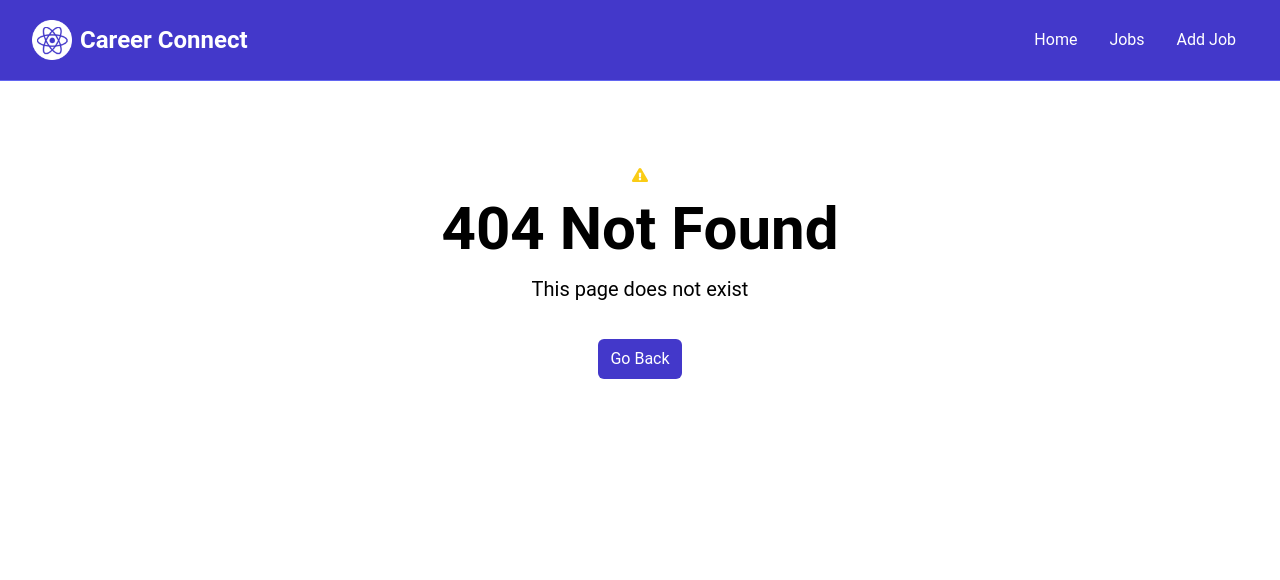
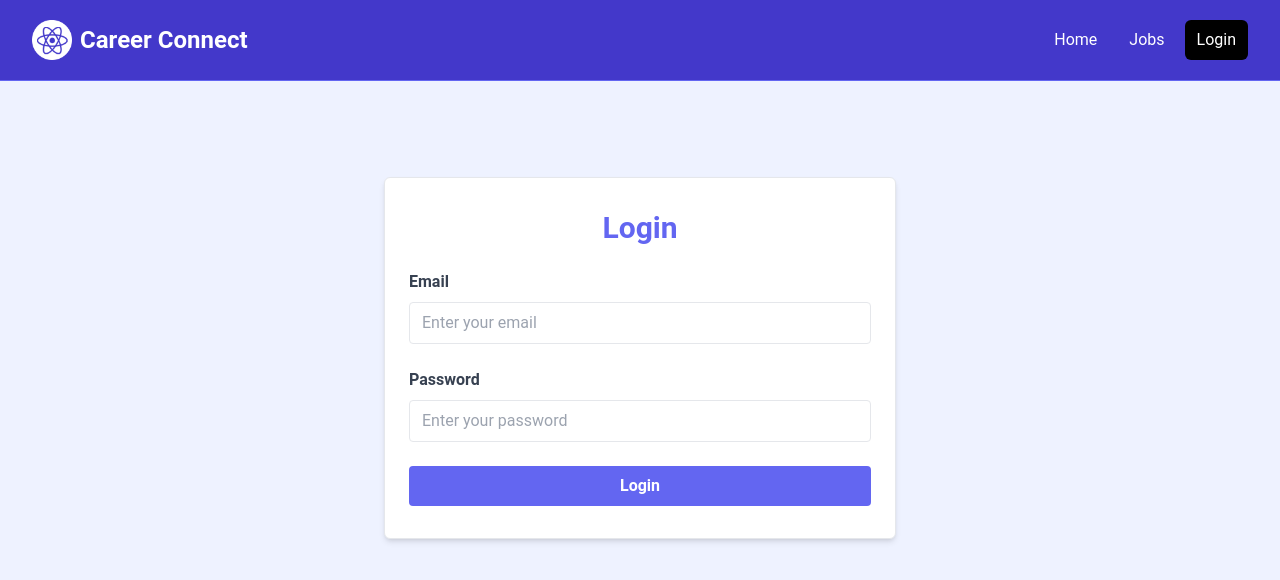
Before and after one commit to kjeevan5125/career-connect, a React (Vite) app in the folder frontend/: page /login in a window 1280 px wide. Before the commit this address had no page. Shown: the top 580 px of the page. Built offline with nearby package versions, Linux system fonts and the light colour scheme.

Commit message:
add candidate application flow

```diff
--- a/frontend/src/App.jsx
+++ b/frontend/src/App.jsx
@@ -12,6 +12,8 @@ import JobPage, {jobLoader} from './pages/JobPage';
 import AddJobPage from './pages/AddJobPage';
 import NotFoundPage from './pages/NotFoundPage';
 import EditJobPage from './pages/EditJobPage';
+import LoginPage from './pages/LoginPage';
+import MyApplications from './pages/MyApplications';
 
 
 
@@ -38,7 +40,7 @@ const App = () => {
 
   //Update Job
   const updateJob = async (updatedJob) => {
-    const res = await fetch(`/api/jobs/${updatedJob.id}`,{
+    const res = await fetch(`/api/jobs/${updatedJob._id}`,{
       method: 'PUT',
       headers: {
         'Content-Type': 'application/json'
@@ -57,6 +59,8 @@ const App = () => {
       <Route path="/jobs/:id" element={<JobPage deleteJob={deleteJob} />} loader={jobLoader} />
       <Route path="/edit-job/:id" element={<EditJobPage updateJobSubmit={updateJob} />} loader={jobLoader} />
       <Route path="*" element={<NotFoundPage />} />
+      <Route path="/login" element={<LoginPage />} />
+      <Route path="/my-applications" element={<MyApplications />} />
     </Route>)
   );
 
--- a/frontend/src/components/Navbar.jsx
+++ b/frontend/src/components/Navbar.jsx
@@ -1,8 +1,36 @@
 import React from 'react';
 import logo from '../images/logo.png';
-import { NavLink } from 'react-router-dom';
+import { NavLink,useNavigate } from 'react-router-dom';
+import {useState, useEffect} from 'react';
+import {getUserFromToken} from '../utils/auth';
 
 const Navbar = () => {
+  const [isLoggedIn, setIsLoggedIn] = useState(
+    !!localStorage.getItem('token')
+  );
+
+  const user = getUserFromToken();
+
+  const navigate = useNavigate();
+
+  useEffect(() => {
+    const checkAuth = () => {
+      setIsLoggedIn(!!localStorage.getItem('token'));
+    }
+
+    window.addEventListener("authChange",checkAuth);
+    return () => {
+      window.removeEventListener("authChange",checkAuth);
+    }
+  }, []);
+
+  const handleLogout = () => {
+    localStorage.removeItem('token');
+    setIsLoggedIn(false);
+    window.dispatchEvent(new Event("authChange"));
+    navigate('/login');
+  }
+
   const linkClass = ({isActive}) =>
     isActive
       ? 'bg-black text-white hover:bg-gray-900 hover:text-white rounded-md px-3 py-2'
@@ -45,12 +73,39 @@ const Navbar = () => {
                     Jobs
                   </NavLink>
 
+                  {user?.role === "candidate" && (
+                    <NavLink
+                      to="/my-applications"
+                      className={linkClass}
+                    >
+                      My Applications
+                    </NavLink>
+                  )}
+
+                  {user?.role=="employer" &&(
                     <NavLink
                       to="/add-job"
                       className={linkClass}
                     >
                       Add Job
                     </NavLink>
+                  )}
+
+                  {isLoggedIn ? (
+                    <button
+                      onClick={handleLogout}
+                      className="text-white hover:bg-gray-900 hover:text-white rounded-md px-3 py-2"
+                    >
+                      Logout
+                    </button>
+                  ) : (
+                    <NavLink
+                      to="/login"
+                      className={linkClass}
+                    >
+                      Login
+                    </NavLink>
+                  )}
                 </div>
               </div>
 
--- a/frontend/src/pages/JobPage.jsx
+++ b/frontend/src/pages/JobPage.jsx
@@ -5,11 +5,47 @@ import { useParams, useLoaderData, useNavigate } from 'react-router-dom';
 import {FaArrowLeft,FaMapMarker} from 'react-icons/fa';
 import { Link } from 'react-router-dom';
 import { toast } from 'react-toastify';
+import {useState} from 'react';
 
 const JobPage = ({ deleteJob }) => {
     const navigate = useNavigate();
     const {id} = useParams();
     const job = useLoaderData();
+
+    const [applying,setApplying] = useState(false);
+
+    const handleApply = async () => {
+        const token = localStorage.getItem('token');
+
+        if(!token){
+            navigate('/login');
+            return;
+        }
+
+        setApplying(true);
+
+        try{
+            const res = await fetch(`/api/applications/${job._id}`,{
+                method: 'POST',
+                headers:{
+                    Authorization: `Bearer ${token}`,
+                },
+            });
+
+            const data = await res.json();
+
+            if(!res.ok){
+                alert(data.message);
+                return;
+            }
+
+            toast.success('Application submitted successfully');
+        }catch(err){
+            console.error('Application error:',err);
+        }finally{
+            setApplying(false);
+        }
+    }
 
     const onDeleteClick = (jobId) => {
         const confirm = window.confirm('Are you sure you want to delete this job?');
@@ -91,16 +127,25 @@ const JobPage = ({ deleteJob }) => {
                         <p className="my-2 bg-indigo-100 p-2 font-bold">{job.company.contactPhone}</p>
                         </div>
 
+                        {/* <!-- Apply --> */}
+                        <button
+                            onClick={handleApply}
+                            disabled={applying}
+                            className="bg-indigo-500 hover:bg-indigo-600 disabled:bg-gray-400 text-white font-bold py-2 px-4 rounded-full w-full mt-4"
+                        >
+                            {applying ? "Applying..." : "Apply Now"}
+                        </button>
+
                         {/* <!-- Manage --> */}
                         <div className="bg-white p-6 rounded-lg shadow-md mt-6">
                         <h3 className="text-xl font-bold mb-6">Manage Job</h3>
                         <Link
-                            to={`/edit-job/${job.id}`}
+                            to={`/edit-job/${job._id}`}
                             className="bg-indigo-500 hover:bg-indigo-600 text-white text-center font-bold py-2 px-4 rounded-full w-full focus:outline-none focus:shadow-outline mt-4 block"
                         >
                             Edit Job
                         </Link>
-                        <button onClick={()=>onDeleteClick(job.id)}
+                        <button onClick={()=>onDeleteClick(job._id)}
                             className="bg-red-500 hover:bg-red-600 text-white font-bold py-2 px-4 rounded-full w-full focus:outline-none focus:shadow-outline mt-4 block"
                         >
                             Delete Job
--- /dev/null
+++ b/frontend/src/pages/LoginPage.jsx
@@ -0,0 +1,87 @@
+import {useState} from 'react';
+import { useNavigate } from 'react-router-dom';
+
+const LoginPage = () =>{
+    const [email, setEmail] = useState('');
+    const [password, setPassword] = useState('');
+    const navigate = useNavigate();
+
+    const handleSubmit = async (e) => {
+        e.preventDefault();
+
+        try{
+            const res = await fetch("/api/auth/login",{
+                method: "POST",
+                headers: {
+                    "Content-Type": "application/json",
+                },
+                body: JSON.stringify({email, password}),
+            });
+
+            const data = await res.json();
+            if(!res.ok){
+                alert(data.message);
+                return;
+            }
+
+            localStorage.setItem("token",data.token);
+            window.dispatchEvent(new Event("authChange"));
+            navigate("/");
+        }catch(err){
+            console.error("Login error:",err);
+        }
+    };
+
+    return (
+    <section className="bg-indigo-50 min-h-screen">
+      <div className="container m-auto max-w-lg py-24">
+        <div className="bg-white px-6 py-8 mb-4 shadow-md rounded-md border">
+          <h2 className="text-3xl font-bold text-center text-indigo-500 mb-6">
+            Login
+          </h2>
+
+          <form onSubmit={handleSubmit}>
+            <div className="mb-4">
+              <label className="block text-gray-700 font-bold mb-2">
+                Email
+              </label>
+
+              <input
+                type="email"
+                className="border rounded w-full py-2 px-3 mb-2"
+                placeholder="Enter your email"
+                value={email}
+                onChange={(e) => setEmail(e.target.value)}
+                required
+              />
+            </div>
+
+            <div className="mb-4">
+              <label className="block text-gray-700 font-bold mb-2">
+                Password
+              </label>
+
+              <input
+                type="password"
+                className="border rounded w-full py-2 px-3 mb-2"
+                placeholder="Enter your password"
+                value={password}
+                onChange={(e) => setPassword(e.target.value)}
+                required
+              />
+            </div>
+
+            <button
+              type="submit"
+              className="bg-indigo-500 hover:bg-indigo-600 text-white font-bold py-2 px-4 rounded w-full"
+            >
+              Login
+            </button>
+          </form>
+        </div>
+      </div>
+    </section>
+  );
+};
+
+export default LoginPage;
--- /dev/null
+++ b/frontend/src/pages/MyApplications.jsx
@@ -0,0 +1,83 @@
+import { useEffect,useState } from "react";
+
+const MyApplications = () => {
+    const [applications, setApplications] = useState([]);
+    const [loading, setLoading] = useState(true);
+
+    useEffect(() => {
+        const fetchApplications = async () => {
+            const token = localStorage.getItem('token');
+
+            try{
+                const res = await fetch('/api/applications/my',{
+                    headers:{
+                        'Authorization': `Bearer ${token}`
+                    }
+                });
+
+                const data = await res.json();
+
+                if(!res.ok){
+                    console.error(data.message);
+                    return;
+                }
+                setApplications(data);
+            }   catch (error) {
+                console.error('Error fetching applications:', error);
+            }   finally {
+                setLoading(false);
+            }
+        }
+
+        fetchApplications();
+    }, []);
+
+    if(loading){
+        return <p className="text-center mt-10">Loading applications...</p>;
+    }
+
+    return (
+    <section className="bg-indigo-50 min-h-screen py-10">
+      <div className="container mx-auto px-4">
+        <h1 className="text-3xl font-bold text-indigo-500 mb-8">
+          My Applications
+        </h1>
+
+        {applications.length === 0 ? (
+          <p>You haven't applied for any jobs yet.</p>
+        ) : (
+          <div className="grid gap-6">
+            {applications.map((application) => (
+              <div
+                key={application._id}
+                className="bg-white p-6 rounded-lg shadow-md"
+              >
+                <h2 className="text-2xl font-bold">
+                  {application.job.title}
+                </h2>
+
+                <p className="text-gray-600 mt-2">
+                  {application.job.company.name}
+                </p>
+
+                <p className="mt-2">
+                  Location: {application.job.location}
+                </p>
+
+                <p className="mt-2">
+                  Salary: {application.job.salary}
+                </p>
+
+                <p className="mt-4 font-semibold">
+                  Status: {application.status}
+                </p>
+              </div>
+            ))}
+          </div>
+        )}
+      </div>
+    </section>
+  );
+};
+
+export default MyApplications;
--- /dev/null
+++ b/frontend/src/utils/auth.js
@@ -0,0 +1,14 @@
+export const getUserFromToken = () =>{
+    const token = localStorage.getItem('token');
+    if(!token) return null;
+
+    try{
+        const payload = token.split('.')[1];
+
+        const decodedPayload = JSON.parse(atob(payload));
+        return decodedPayload;
+    }catch(err){
+        console.error('Invalid token:',err);
+        return null;
+    }
+}
```
Lines whose indentation alone changed are shown as unchanged.
